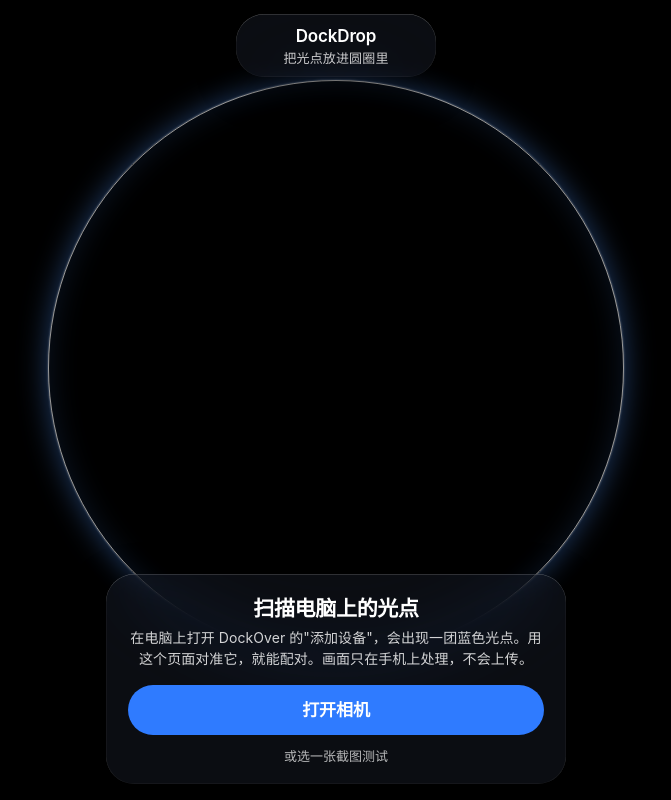
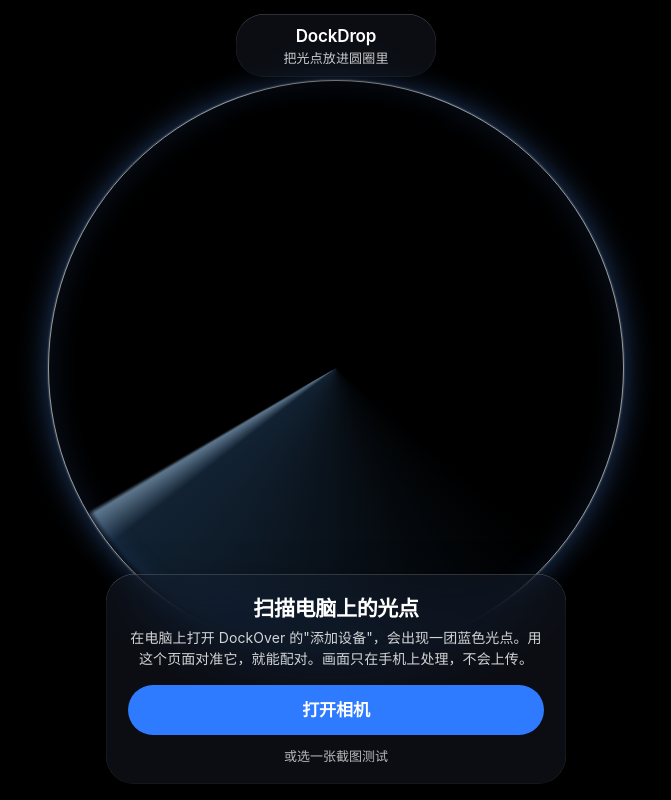
Before and after one commit to Davizcbia/dockdrop-scan, a plain HTML site: page index.html in a window 1280 px wide. Shown: the whole page, without its empty margins (304-975 px from the left). Drawn offline with Linux system fonts and the light colour scheme.

Commit message:
Scanner: radar sweep in the finder
Co-Authored-By: Claude Opus 5.5 <noreply@anthropic.com>

```diff
--- a/style.css
+++ b/style.css
@@ -33,6 +33,14 @@ video, #fx { position: fixed; inset: 0; width: 100%; height: 100%; object-fit: c
 .finder { position: fixed; left: 50%; top: 46%; width: 72vmin; height: 72vmin; transform: translate(-50%, -50%); pointer-events: none; }
 .finder .ring { position: absolute; inset: 0; border-radius: 50%; border: 1.5px solid rgba(255,255,255,0.6);
   box-shadow: 0 0 30px rgba(80,150,255,0.40), 0 0 2px rgba(255,255,255,0.5), inset 0 0 30px rgba(80,150,255,0.14); transition: transform .35s cubic-bezier(.2,.8,.2,1), border-color .3s; }
+/* Radar: a beam sweeps round inside the finder (once every 3 s, like the computer's orb), a bright edge and a fading wake. */
+.finder::before { content: ""; position: absolute; inset: 0; border-radius: 50%;
+  background: conic-gradient(from 0deg, rgba(90,170,255,0.0) 0deg, rgba(90,170,255,0.0) 250deg, rgba(90,170,255,0.20) 352deg, rgba(170,215,255,0.55) 359deg, rgba(90,170,255,0) 360deg);
+  -webkit-mask-image: radial-gradient(circle, #000 0 69%, transparent 71%); mask-image: radial-gradient(circle, #000 0 69%, transparent 71%);
+  animation: sweep 3s linear infinite; }
+.finder.locked::before { animation-duration: 1.2s; }
+@keyframes sweep { to { transform: rotate(360deg); } }
+@media (prefers-reduced-motion: reduce) { .finder::before { animation: none; opacity: 0; } }
 .finder.locked .ring { border-color: rgba(120,190,255,0.95); transform: scale(0.96); }
 .finder.hidden { opacity: 0; transition: opacity .4s; }
 
```
